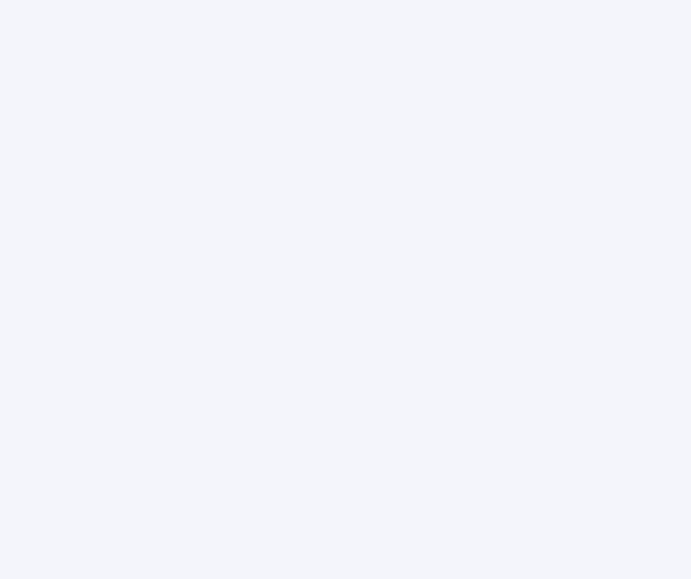
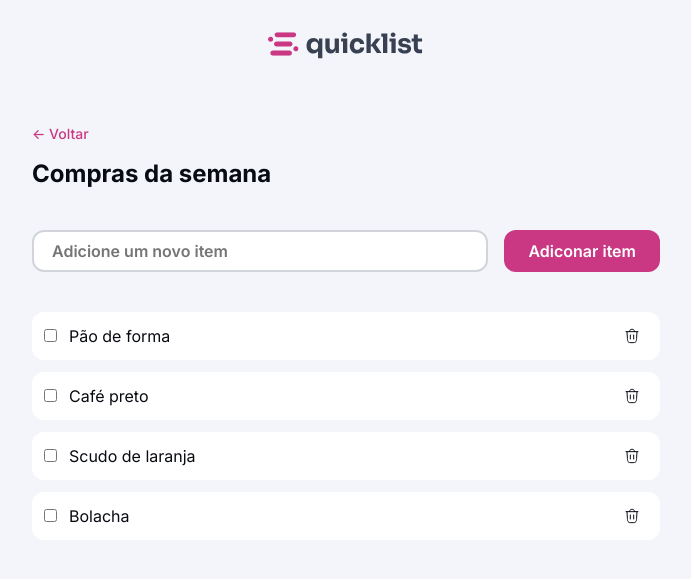
Before and after one commit to RafaDalmagro/lista-de-compras, a plain HTML site: page index.html in a window 1280 px wide. Shown: the whole page, without its empty margins (294-985 px from the left). Drawn offline with Linux system fonts and the light colour scheme.

Commit message:
Funcionalidades de adicionar e remover itens da lista.

```diff
--- a/index.html
+++ b/index.html
@@ -8,13 +8,73 @@
         <meta name="viewport" content="width=device-width, initial-scale=1.0" />
         <title>Lista de Compras</title>
 
-        <link rel="stylesheet" href="style.css" />
+        <link rel="stylesheet" href="styles/index.css" />
         <link
             href="https://fonts.googleapis.com/css2?family=Inter:ital,opsz,wght@0,14..32,100..900;1,14..32,100..900&display=swap"
             rel="stylesheet"
         />
     </head>
     <body>
+        <div class="content">
+            <img
+                class="logo"
+                src="assets/icons/logo.svg"
+                alt="Logo Lista de Compras"
+            />
+            <header>
+                <a href="#"><- Voltar</a>
+                <h1>Compras da semana</h1>
+            </header>
+            <form>
+                <div class="input-container">
+                    <input
+                        type="text"
+                        placeholder="Adicione um novo item"
+                        id="itemInput"
+                    />
+                    <button>Adiconar item</button>
+                </div>
+                <ul>
+                    <li>
+                        <input type="checkbox" id="item1" />
+                        <label for="item1">Pão de forma</label>
+                        <a class="delete">
+                            <img src="assets/icons/trash.svg" alt="Icone de lixeira" />
+                        </a>
+                    </li>
+                    <li>
+                        <input type="checkbox" id="item2" />
+                        <label for="item2">Café preto</label>
+                        <a class="delete">
+                            <img src="assets/icons/trash.svg" alt="Icone de lixeira" />
+                        </a>
+                    </li>
+                    <li>
+                        <input type="checkbox" id="item3" />
+                        <label for="item3">Scudo de laranja</label>
+                        <a class="delete">
+                            <img src="assets/icons/trash.svg" alt="Icone de lixeira" />
+                        </a>
+                    </li>
+                    <li>
+                        <input type="checkbox" id="item4" />
+                        <label for="item4">Bolacha</label>
+                        <a class="delete">
+                            <img src="assets/icons/trash.svg" alt="Icone de lixeira" />
+                        </a>
+                    </li>
+                </ul>
+                <div class="warning">
+                    <div class="warning-content">
+                        <img src="assets/icons/warning-hover.svg" alt="" />
+                        <span>O item foi removido da lista</span>
+                        <a class="delete"
+                            ><img src="assets/icons/delete-white.svg" alt=""
+                        /></a>
+                    </div>
+                </div>
+            </form>
+        </div>
         <script src="script.js"></script>
     </body>
 </html>
--- a/script.js
+++ b/script.js
@@ -0,0 +1,47 @@
+const form = document.querySelector("form");
+const input = document.querySelector("#itemInput");
+const a = document.querySelector("a.delete");
+const ul = document.querySelector("ul");
+
+form.onsubmit = (event) => {
+    event.preventDefault();
+    addItem(input.value);
+};
+
+function addItem(itemName) {
+    const list = document.querySelector("ul");
+
+    const totalItens = list.querySelectorAll("li").length;
+    const novoId = `item${totalItens + 1}`;
+
+    const li = document.createElement("li");
+    const input = document.createElement("input");
+    const label = document.createElement("label");
+    const a = document.createElement("a");
+    const img = document.createElement("img");
+
+    input.type = "checkbox";
+    input.id = novoId;
+
+    label.setAttribute("for", novoId);
+    label.textContent = itemName;
+
+    a.classList.add("delete");
+    img.src = "assets/icons/trash.svg";
+    img.alt = "Icone de lixeira";
+
+    a.appendChild(img);
+    li.appendChild(input);
+    li.appendChild(label);
+    li.appendChild(a);
+
+    list.appendChild(li);
+}
+
+ul.addEventListener("click", (event) => {
+	const botao = event.target.closest(".delete")
+	if (botao) {
+		const li = botao.closest("li");
+		li.remove();
+	}
+});
--- /dev/null
+++ b/styles/form.css
@@ -0,0 +1,83 @@
+form {
+    .input-container {
+        width: 100%;
+        display: flex;
+        gap: 1rem;
+
+        input {
+            flex: 1;
+
+			&:hover:not(:focus){
+				border-color: var(--border-hover);
+			}
+        }
+        padding-bottom: 2.5rem;
+    }
+    & ul {
+        display: flex;
+        flex-direction: column;
+        margin-bottom: 2.25rem;
+        gap: 0.75rem;
+
+        & li {
+            display: flex;
+            align-items: center;
+            gap: 0.75rem;
+            padding: 0.5rem 0.75rem;
+            background-color: var(--background-secondary);
+            border-radius: 0.75rem;
+
+            & label {
+                flex: 1;
+            }
+            a {
+                display: flex;
+                align-items: center;
+                justify-content: center;
+                width: 2rem;
+                height: 2rem;
+
+                &:hover {
+                    cursor: pointer;
+                }
+            }
+            & img {
+                width: 1rem;
+                height: 1rem;
+                object-fit: contain;
+            }
+        }
+    }
+    .warning {
+        display: none;
+        .warning-content {
+            background-color: var(--color-danger);
+            display: flex;
+            align-items: center;
+            gap: 0.75rem;
+            padding: 0.5rem 0.75rem;
+            border-radius: 0.75rem;
+            color: var(--aways-white);
+            & span {
+                flex: 1;
+            }
+
+            & a {
+                display: flex;
+                align-items: center;
+                justify-content: center;
+                width: 2rem;
+                height: 2rem;
+
+                &:hover {
+                    cursor: pointer;
+                }
+            }
+            & img {
+                width: 1rem;
+                height: 1rem;
+                object-fit: contain;
+            }
+        }
+    }
+}
--- a/style.css
+++ b/styles/global.css
@@ -23,8 +23,8 @@
     --ff: "Inter", sans-serif;
     --title: 700 1.5rem/2rem var(--ff);
     --label: 600 1rem/1.25rem var(--ff);
-    --text: 500 1rem/1.25rem var(--ff);
-    --text: 500 0.875rem/1rem var(--ff);
+    --paragraph: 500 1rem/1.25rem var(--ff);
+    --link: 500 0.875rem/1rem var(--ff);
 }
 
 body {
@@ -33,11 +33,54 @@ body {
     font-family: var(--ff);
 }
 
+.content {
+    width: 39.25rem;
+    margin-inline: auto;
+    padding-top: 1.5rem;
+    display: flex;
+    flex-direction: column;
+
+}
+.logo{
+    height: 2.5rem;
+    width: auto;
+    object-fit: contain;
+}
+header {
+    margin-top: 3.875rem;
+    margin-bottom: 2.5rem;
+    align-self: flex-start;
+    display: flex;
+    flex-direction: column;
+    gap: 1rem;
+    h1 {
+        font: var(--title);
+        color: var(--content-primary);
+    }
+}
+
+a {
+    text-decoration: none;
+    color: var(--color-brand);
+    font: var(--link);
+}
+
+ul li{
+    list-style: none;
+}
+
 button {
     background-color: var(--color-brand);
     padding: 0.672rem 1.5rem;
+    border: none;
     border-radius: 0.75rem;
+    font: var(--label);
     color: var(--aways-white);
+    cursor: pointer;
+
+    &:hover{
+        background-color: var(--color-brand-hover);
+    }
 }
 
 input {
@@ -47,5 +90,11 @@ input {
 
     background: #ffffff;
     border: 2px solid #d1d5db;
-    border-radius: .75rem;
+    border-radius: 0.75rem;
+    font: var(--label);
+
+    &:focus{
+        border-color: var(--color-brand);
+        outline: none;
+    }
 }
--- /dev/null
+++ b/styles/index.css
@@ -0,0 +1,2 @@
+@import url(global.css);
+@import url(form.css)
```
Also changed, not shown: assets/icons/delete-white.svg (added).
